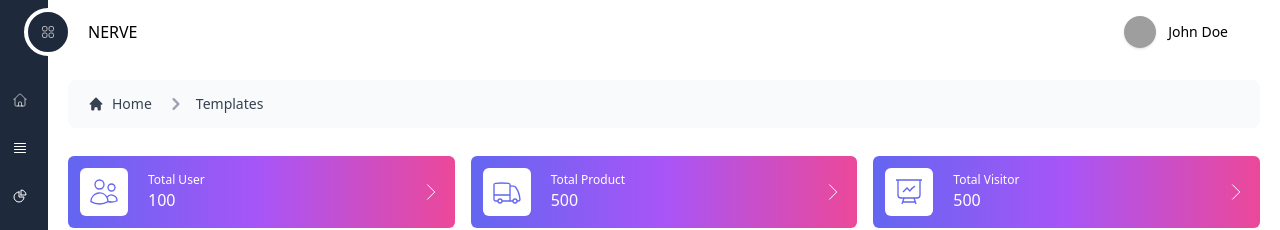
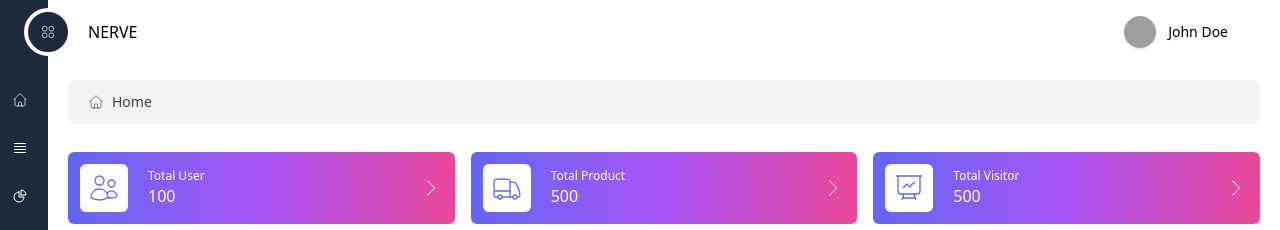
Before and after one commit to rruiz2605/dashboard-angular-tailwind, an Angular app: page /home in a window 1280 px wide. Shown: the top 230 px of the page. Built offline with nearby package versions, Linux system fonts and the light colour scheme; grey boxes are pictures that could not be loaded.

Commit message:
Breadcrumb component is created

```diff
--- a/src/app/pages/home/home.component.html
+++ b/src/app/pages/home/home.component.html
@@ -1,30 +1,3 @@
-<nav class="flex px-5 py-3 text-gray-700  rounded-lg bg-gray-50 dark:bg-[#1E293B] " aria-label="Breadcrumb">
-    <ol class="inline-flex items-center space-x-1 md:space-x-3">
-        <li class="inline-flex items-center">
-            <a href="#"
-                class="inline-flex items-center text-sm font-medium text-gray-700 hover:text-gray-900 dark:text-gray-400 dark:hover:text-white">
-                <svg class="w-4 h-4 mr-2" fill="currentColor" viewBox="0 0 20 20" xmlns="http://www.w3.org/2000/svg">
-                    <path
-                        d="M10.707 2.293a1 1 0 00-1.414 0l-7 7a1 1 0 001.414 1.414L4 10.414V17a1 1 0 001 1h2a1 1 0 001-1v-2a1 1 0 011-1h2a1 1 0 011 1v2a1 1 0 001 1h2a1 1 0 001-1v-6.586l.293.293a1 1 0 001.414-1.414l-7-7z">
-                    </path>
-                </svg>
-                Home
-            </a>
-        </li>
-        <li>
-            <div class="flex items-center">
-                <svg class="w-6 h-6 text-gray-400" fill="currentColor" viewBox="0 0 20 20"
-                    xmlns="http://www.w3.org/2000/svg">
-                    <path fillRule="evenodd"
-                        d="M7.293 14.707a1 1 0 010-1.414L10.586 10 7.293 6.707a1 1 0 011.414-1.414l4 4a1 1 0 010 1.414l-4 4a1 1 0 01-1.414 0z"
-                        clipRule="evenodd"></path>
-                </svg>
-                <a href="#"
-                    class="ml-1 text-sm font-medium text-gray-700 hover:text-gray-900 md:ml-2 dark:text-gray-400 dark:hover:text-white">Templates</a>
-            </div>
-        </li>
-    </ol>
-</nav>
 <div class="flex flex-wrap my-5 -mx-2">
     <div class="w-full lg:w-1/3 p-2">
         <div
--- /dev/null
+++ b/src/app/shared/layouts/default/breadcrumb/breadcrumb.component.html
@@ -0,0 +1,22 @@
+<nav class="flex px-5 py-3 text-gray-700  rounded-lg bg-gray-100 dark:bg-[#1E293B] " aria-label="Breadcrumb">
+    <ol class="inline-flex items-center space-x-1 md:space-x-3">
+        <li class="inline-flex items-center">
+            <div class="inline-flex items-center text-sm font-medium text-gray-700 hover:text-gray-900 dark:text-gray-400 dark:hover:text-white">
+                <div class="w-4 h-4 mr-2" [innerHTML]="icon()"></div> {{ title() }}
+            </div>
+        </li>
+        @for(st of subtitles(); track $index) {
+            <li>
+                <div class="flex items-center">
+                    <svg class="w-6 h-6 text-gray-400" fill="currentColor" viewBox="0 0 20 20"
+                        xmlns="http://www.w3.org/2000/svg">
+                        <path fillRule="evenodd"
+                            d="M7.293 14.707a1 1 0 010-1.414L10.586 10 7.293 6.707a1 1 0 011.414-1.414l4 4a1 1 0 010 1.414l-4 4a1 1 0 01-1.414 0z"
+                            clipRule="evenodd"></path>
+                    </svg>
+                    <div class="ml-1 text-sm font-medium text-gray-700 hover:text-gray-900 md:ml-2 dark:text-gray-400 dark:hover:text-white">{{st}}</div>
+                </div>
+            </li>
+        }
+    </ol>
+</nav>
--- /dev/null
+++ b/src/app/shared/layouts/default/breadcrumb/breadcrumb.component.ts
@@ -0,0 +1,24 @@
+import { Component, effect, input, signal } from '@angular/core';
+import { SafeHtml } from '@angular/platform-browser';
+
+@Component({
+  selector: 'app-breadcrumb',
+  standalone: true,
+  imports: [],
+  templateUrl: './breadcrumb.component.html',
+  styleUrl: './breadcrumb.component.scss'
+})
+export class BreadcrumbComponent {
+  icon = input<SafeHtml>('');
+  title = input.required<string>();
+  subtitles = signal<string[]>([]);
+
+  constructor() {
+    effect(() => {
+      if (this.title()) {
+        this.subtitles.set([]);
+        // this.subtitles.set(['Dashboard', 'Template']);
+      }
+    }, { allowSignalWrites: true });
+  }
+}
--- a/src/app/shared/layouts/default/default.component.html
+++ b/src/app/shared/layouts/default/default.component.html
@@ -2,11 +2,12 @@
 <div [ngClass]="{'': mode() == 'dark'}">
     <app-header [isOpenNav]="isOpenNav()" />
 
-    <app-menu (changeStateNav)="isOpenNav.set($event)" />
+    <app-menu (changeStateNav)="isOpenNav.set($event)" (selectOption)="seletedMenuItem.set($event)"/>
 
     <!-- CONTENT -->
     <div class="content ml-12 transform ease-in-out duration-500 pt-20 px-2 md:px-5 pb-4 "
         [ngClass]="{'md:ml-60': isOpenNav()}">
+        <app-breadcrumb [icon]="seletedMenuItem().icon ?? ''" [title]="seletedMenuItem().title ?? ''" />
         <router-outlet />
     </div>
 </div>
--- a/src/app/shared/layouts/default/default.component.ts
+++ b/src/app/shared/layouts/default/default.component.ts
@@ -3,15 +3,18 @@ import { Component, signal } from '@angular/core';
 import { RouterModule } from '@angular/router';
 import { HeaderComponent } from './header/header.component';
 import { MenuComponent } from './menu/menu.component';
+import { BreadcrumbComponent } from './breadcrumb/breadcrumb.component';
+import { IMenuItem } from '@shared/models/menu';
 
 @Component({
   selector: 'app-default',
   standalone: true,
-  imports: [RouterModule, CommonModule, HeaderComponent, MenuComponent],
+  imports: [RouterModule, CommonModule, HeaderComponent, MenuComponent, BreadcrumbComponent],
   templateUrl: './default.component.html',
   styleUrl: './default.component.scss'
 })
 export default class DefaultComponent {
   isOpenNav = signal(false);
   mode = signal('light');
+  seletedMenuItem = signal<IMenuItem>({});
 }
--- a/src/app/shared/layouts/default/menu/menu.component.html
+++ b/src/app/shared/layouts/default/menu/menu.component.html
@@ -28,7 +28,7 @@
     <div class="text-white mt-20 flex-col space-y-2 w-full h-[calc(100vh)]">
         @for(item of menuItems(); track $index) {
             <div class="hover:ml-4 text-white hover:text-purple-500 dark:hover:text-blue-500 w-full bg-[#1E293B] rounded-full transform ease-in-out duration-300 flex"
-                [ngClass]="isOpenNav() ? 'p-2 pl-8 flex-row items-center space-x-3' : 'justify-end p-3 pr-5'">
+                [ngClass]="isOpenNav() ? 'p-2 pl-8 flex-row items-center space-x-3' : 'justify-end p-3 pr-5'" (click)="selectOptionClick(item)">
                 <div class="w-4 h-4" [innerHTML]="item.icon"></div>
                 <div *ngIf="isOpenNav()">{{item.title}}</div>
             </div>
--- a/src/app/shared/layouts/default/menu/menu.component.ts
+++ b/src/app/shared/layouts/default/menu/menu.component.ts
@@ -1,5 +1,5 @@
 import { CommonModule } from '@angular/common';
-import { Component, output, signal } from '@angular/core';
+import { Component, OnInit, output, signal } from '@angular/core';
 import { FileReaderService } from '@services/file-reader.service';
 import { SafeHtml } from '@angular/platform-browser';
 import { forkJoin } from 'rxjs';
@@ -12,20 +12,23 @@ import { IMenuItem } from '@models/menu';
   templateUrl: './menu.component.html',
   styleUrl: './menu.component.scss'
 })
-export class MenuComponent {
+export class MenuComponent implements OnInit {
   isOpenNav = signal(false);
   changeStateNav = output<boolean>();
   isDark = signal(false);
 
-  sunIcon = signal<SafeHtml>('');
-  moonIcon = signal<SafeHtml>('');
+  sunIcon: SafeHtml = '';
+  moonIcon:SafeHtml = '';
   modeIcon = signal<SafeHtml>('');
   bellIcon = signal<SafeHtml>('');
   expandIcon = signal<SafeHtml>('');
 
   menuItems = signal<IMenuItem[]>([]);
+  selectOption = output<IMenuItem>();
 
-  constructor(private fileReaderService: FileReaderService) {
+  constructor(private fileReaderService: FileReaderService) {}
+
+  ngOnInit(): void {
     forkJoin([
       this.fileReaderService.readSVG('icons/sun.svg'),
       this.fileReaderService.readSVG('icons/moon.svg'),
@@ -35,8 +38,8 @@ export class MenuComponent {
       this.fileReaderService.readSVG('icons/table.svg'),
       this.fileReaderService.readSVG('icons/graph.svg'),
     ]).subscribe(([sun, moon, bell, expand, home, table, graph]) => {
-      this.sunIcon.set(sun);
-      this.moonIcon.set(moon);
+      this.sunIcon = sun;
+      this.moonIcon = moon;
       this.modeIcon.set(moon);
       this.bellIcon.set(bell);
       this.expandIcon.set(expand);
@@ -58,6 +61,8 @@ export class MenuComponent {
           url: '/graph'
         }
       ]);
+
+      this.selectOption.emit(this.menuItems()[0]);
     });
   }
 
@@ -70,11 +75,15 @@ export class MenuComponent {
     this.isDark.update(x => !x);
     if (this.isDark()) {
       document.documentElement.classList.add('dark');
-      this.modeIcon.set(this.sunIcon());
+      this.modeIcon.set(this.sunIcon);
     }
     else {
       document.documentElement.classList.remove('dark');
-      this.modeIcon.set(this.moonIcon());
+      this.modeIcon.set(this.moonIcon);
     }
   }
+
+  selectOptionClick(item: IMenuItem) {
+    this.selectOption.emit(item);
+  }
 }
```
Also changed, not shown: src/app/shared/layouts/default/breadcrumb/breadcrumb.component.scss (added).
